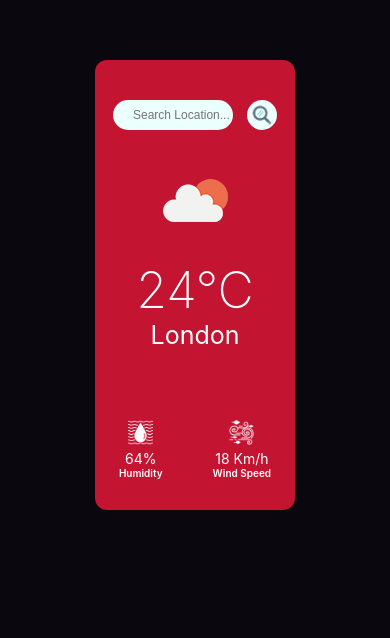
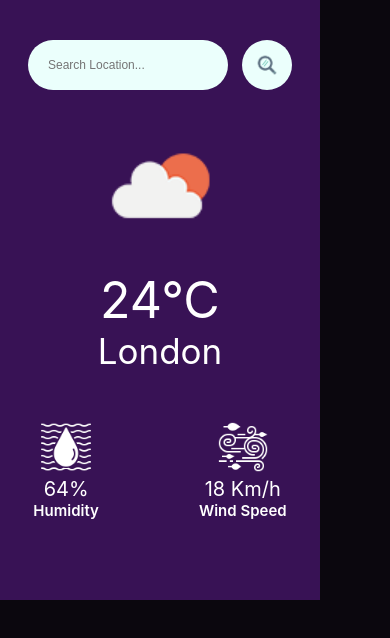
Before and after one commit to CoreFrontTechnologies/weather-app-react-vision, a React (Create React App) app: page / in a window 390 px wide. Shown: the top 638 px of the page. Built offline with nearby package versions, Linux system fonts and the light colour scheme.

Commit message:
mobile version completed

```diff
--- a/src/components/weatherApp/weatherapp.css
+++ b/src/components/weatherApp/weatherapp.css
@@ -181,53 +181,50 @@ body {
 
     body {
         background: #0b070e;
-        height: 500px;
+        position: fixed;
 
     }
 
     .container {
-        width: 200px;
-
+        width: 320px;
         margin: auto;
-        margin-bottom: 10px;
-        margin-top: 60px;
-        height: 450px;
-        border-radius: 12px;
-        background-color: #c31432;
+        height: 600px;
+        border-radius: 0;
+        background-color: #381255;
         padding: 20px;
     }
 
     .top-bar input {
-        width: 120px;
-        height: 30px;
+        width: 200px;
+        height: 50px;
         font-size: 12px;
     }
 
     .search-icon {
-        width: 30px;
-        height: 30px;
+        width: 50px;
+        height: 50px;
     }
 
 
     .weather-image img {
-        width: 100px;
-        height: 100px;
+        width: 200px;
+        height: 150px;
     }
 
     .weather-temp {
         font-size: 50px;
-        font-weight: 200;
+        font-weight: 400;
 
     }
 
 
     .weather-location {
-        font-size: 25px;
+        font-size: 35px;
     }
 
     .data-container {
-        gap: 50px;
-        margin-top: 70px;
+        gap: 100px;
+        margin-top: 50px;
 
     }
 
@@ -237,16 +234,16 @@ body {
     }
 
     .element img {
-        width: 25px;
-        height: 25px;
+        width: 50px;
+        height: 50px;
     }
 
     .data {
-        font-size: 14px;
+        font-size: 20px;
     }
 
     .text {
-        font-size: 10px;
+        font-size: 15px;
         font-weight: 600;
     }
 
```
